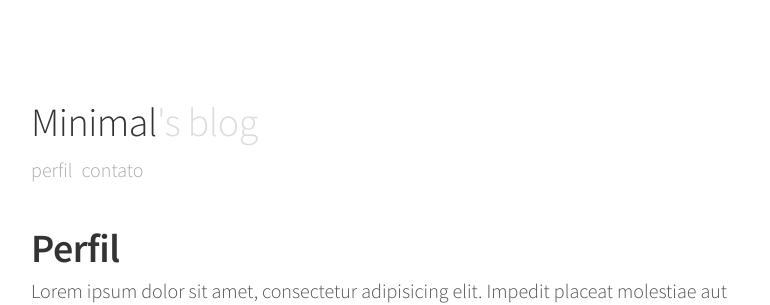
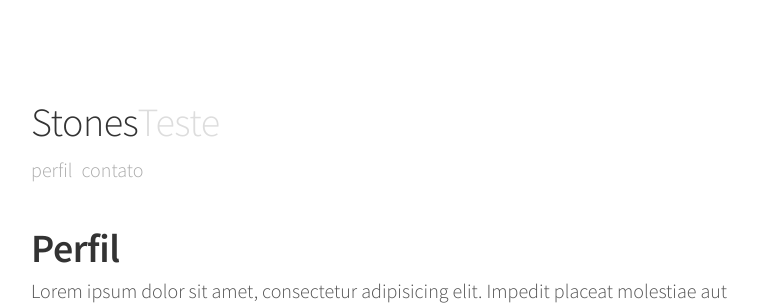
Before and after one commit to roneystones/learning-chest, a Jekyll site: the page built from about.md, in a window 1280 px wide. Shown: the top 305 px of the page, without its empty margins (249-1019 px from the left). Built offline with Jekyll 4.4.1, drawn with Linux system fonts in a browser that asks for light colours.

Commit message:
troca nome

```diff
--- a/_config.yml
+++ b/_config.yml
@@ -6,11 +6,11 @@
 # 'jekyll serve'. If you change this file, please restart the server process.
 
 # Site settings
-title: Minimal
-email: blog@minimal.com
+title: Stones
+email: roneylacerda@gmail.com
 description: "Lorem ipsum dolor sit amet, consectetur adipiscing elit. Morbi sapien neque, accumsan a placerat ac, scelerisque sit amet velit."
 baseurl: "/log"
-url: "http://willianjusten.com.br"
+url: "http://roneystones.com.br"
 twitter_username: RoneyStones
 github_username:  roneystones
 
--- a/_includes/header.html
+++ b/_includes/header.html
@@ -1,6 +1,6 @@
 <header class="masthead">
   <h1 class="masthead-title">
-    <a href="{{ site.baseurl }}/">{{ site.title }}<span>&#39;s blog</span></a>
+    <a href="{{ site.baseurl }}/">{{ site.title }}<span>Teste</span></a>
   </h1>
   <nav class="masthead-nav">
     {% for page in site.pages %}
```
